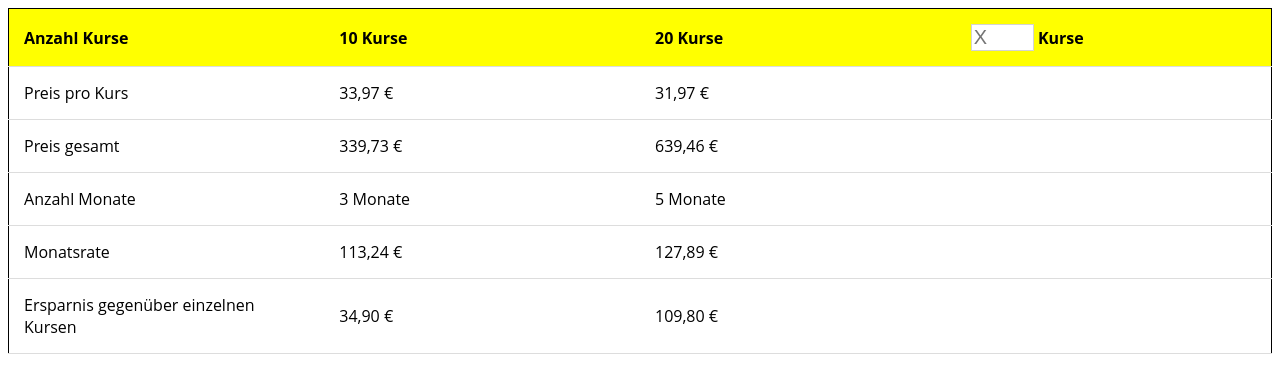
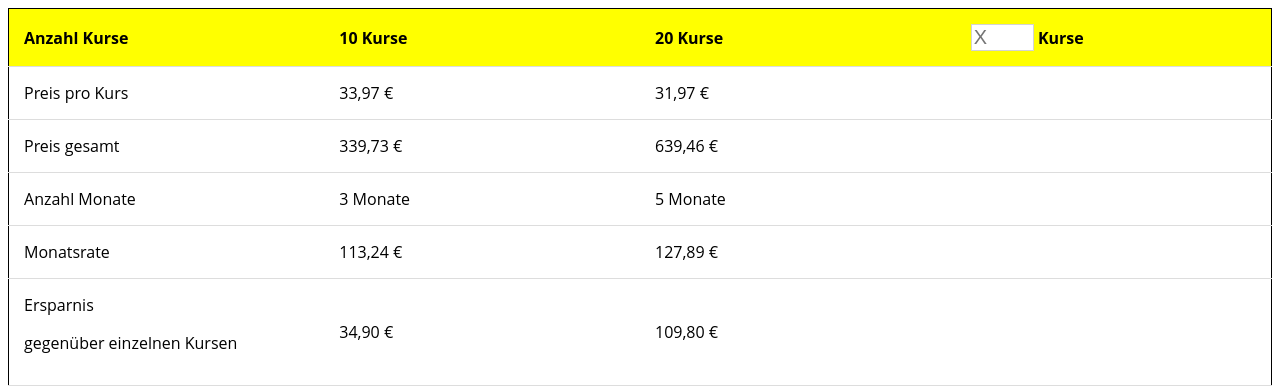
Before and after one commit to tim-archner/supersimple-follow, a plain HTML site: page Rechner_einzeln.html in a window 1280 px wide. Drawn offline with Linux system fonts and the light colour scheme.

Commit message:
Update Rechner_einzeln.html

```diff
--- a/Rechner_einzeln.html
+++ b/Rechner_einzeln.html
@@ -119,7 +119,7 @@
             <td><div id="monatsRate"></div></td>
         </tr>
         <tr>
-            <td>Ersparnis gegenüber einzelnen Kursen</td>
+            <td>Ersparnis <br> <p font-size=12>gegenüber einzelnen Kursen</p></td>
             <td>34,90 €</td>
             <td>109,80 €</td>
             <td><div id="ersparnisGesamt"></div></td>
```
